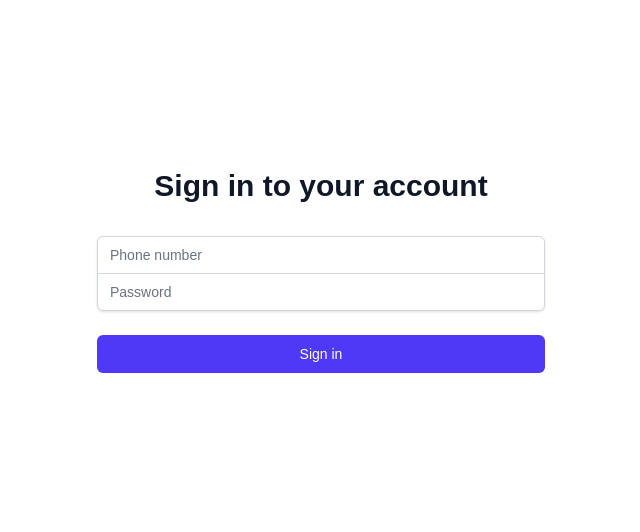
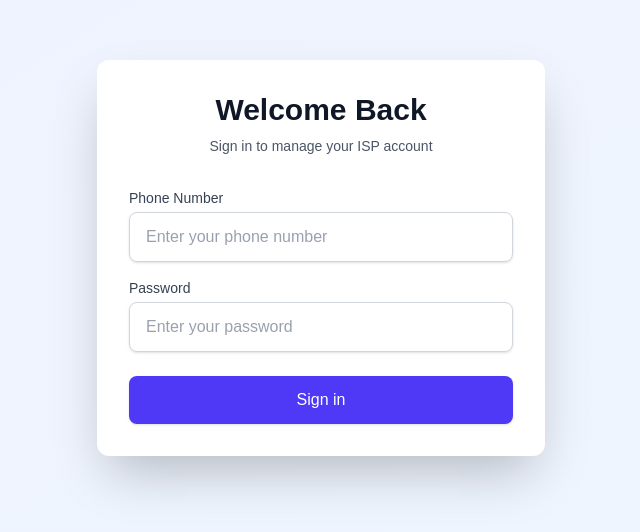
Before and after one commit to kamrul-pu/billing-frontend, a Next.js app: page /login in a window 1280 px wide. Shown: the part 142-674 px from the top of the page, without its empty margins (319-959 px from the left). Built offline with nearby package versions, Linux system fonts and the light colour scheme; no server answers.

Commit message:
Dashboard fixed

```diff
--- a/app/dashboard/page.tsx
+++ b/app/dashboard/page.tsx
@@ -1,3 +1,5 @@
+'use client';
+
 import { useEffect, useState } from 'react'
 import { customerService, packageService, paymentService } from '@/lib/api-services'
 import Layout from '@/components/layout/Layout'
--- a/app/login/page.tsx
+++ b/app/login/page.tsx
@@ -1,5 +1,7 @@
+'use client';
+
 import { useState } from 'react'
-import { useRouter } from 'next/router'
+import { useRouter } from 'next/navigation'
 import { useForm } from 'react-hook-form'
 import { authService } from '@/lib/api-services'
 
@@ -23,47 +25,54 @@ export default function LoginPage() {
   }
 
   return (
-    <div className="min-h-screen flex items-center justify-center py-12 px-4 sm:px-6 lg:px-8">
-      <div className="max-w-md w-full space-y-8">
-        <div>
-          <h2 className="mt-6 text-center text-3xl font-extrabold text-gray-900">
-            Sign in to your account
+    <div className="min-h-screen flex items-center justify-center bg-gradient-to-br from-indigo-50 to-blue-50 py-12 px-4 sm:px-6 lg:px-8">
+      <div className="max-w-md w-full bg-white rounded-xl shadow-2xl p-8 space-y-8">
+        <div className="text-center">
+          <h2 className="text-3xl font-extrabold text-gray-900">
+            Welcome Back
           </h2>
+          <p className="mt-2 text-sm text-gray-600">
+            Sign in to manage your ISP account
+          </p>
         </div>
         <form className="mt-8 space-y-6" onSubmit={handleSubmit(onSubmit)}>
-          <div className="rounded-md shadow-sm -space-y-px">
+          <div className="space-y-4">
             <div>
-              <label htmlFor="phone" className="sr-only">
+              <label htmlFor="phone" className="block text-sm font-medium text-gray-700 mb-1">
                 Phone Number
               </label>
+              <div className="relative">
                 <input
-                {...register('phone', { required: 'Phone is required' })}
+                  {...register('phone', { required: 'Phone number is required' })}
                   type="text"
-                className="appearance-none rounded-none relative block w-full px-3 py-2 border border-gray-300 placeholder-gray-500 text-gray-900 rounded-t-md focus:outline-none focus:ring-indigo-500 focus:border-indigo-500 focus:z-10 sm:text-sm"
-                placeholder="Phone number"
+                  className="block w-full px-4 py-3 rounded-lg border border-gray-300 shadow-sm text-gray-900 placeholder-gray-400 focus:ring-2 focus:ring-indigo-500 focus:border-transparent"
+                  placeholder="Enter your phone number"
                 />
                 {errors.phone && (
                   <p className="mt-1 text-sm text-red-600">{errors.phone.message}</p>
                 )}
               </div>
+            </div>
             <div>
-              <label htmlFor="password" className="sr-only">
+              <label htmlFor="password" className="block text-sm font-medium text-gray-700 mb-1">
                 Password
               </label>
+              <div className="relative">
                 <input
                   {...register('password', { required: 'Password is required' })}
                   type="password"
-                className="appearance-none rounded-none relative block w-full px-3 py-2 border border-gray-300 placeholder-gray-500 text-gray-900 rounded-b-md focus:outline-none focus:ring-indigo-500 focus:border-indigo-500 focus:z-10 sm:text-sm"
-                placeholder="Password"
+                  className="block w-full px-4 py-3 rounded-lg border border-gray-300 shadow-sm text-gray-900 placeholder-gray-400 focus:ring-2 focus:ring-indigo-500 focus:border-transparent"
+                  placeholder="Enter your password"
                 />
                 {errors.password && (
                   <p className="mt-1 text-sm text-red-600">{errors.password.message}</p>
                 )}
               </div>
             </div>
+          </div>
 
           {error && (
-            <div className="text-sm text-red-600 text-center">
+            <div className="p-3 rounded-lg bg-red-50 text-sm text-red-600 text-center">
               {error}
             </div>
           )}
@@ -72,9 +81,19 @@ export default function LoginPage() {
             <button
               type="submit"
               disabled={isSubmitting}
-              className="group relative w-full flex justify-center py-2 px-4 border border-transparent text-sm font-medium rounded-md text-white bg-indigo-600 hover:bg-indigo-700 focus:outline-none focus:ring-2 focus:ring-offset-2 focus:ring-indigo-500 disabled:bg-indigo-400"
+              className="w-full flex justify-center py-3 px-4 rounded-lg text-white bg-indigo-600 hover:bg-indigo-700 focus:outline-none focus:ring-2 focus:ring-offset-2 focus:ring-indigo-500 disabled:bg-indigo-400 transition-colors duration-200 font-medium shadow-sm"
             >
-              {isSubmitting ? 'Signing in...' : 'Sign in'}
+              {isSubmitting ? (
+                <span className="flex items-center space-x-2">
+                  <svg className="animate-spin h-5 w-5" viewBox="0 0 24 24">
+                    <circle className="opacity-25" cx="12" cy="12" r="10" stroke="currentColor" strokeWidth="4" fill="none" />
+                    <path className="opacity-75" fill="currentColor" d="M4 12a8 8 0 018-8V0C5.373 0 0 5.373 0 12h4zm2 5.291A7.962 7.962 0 014 12H0c0 3.042 1.135 5.824 3 7.938l3-2.647z" />
+                  </svg>
+                  <span>Signing in...</span>
+                </span>
+              ) : (
+                'Sign in'
+              )}
             </button>
           </div>
         </form>
--- a/components/layout/Navbar.tsx
+++ b/components/layout/Navbar.tsx
@@ -1,8 +1,10 @@
+'use client';
+
 import { Fragment } from 'react'
 import { Disclosure, Menu, Transition } from '@headlessui/react'
 import { Bars3Icon, XMarkIcon } from '@heroicons/react/24/outline'
 import Link from 'next/link'
-import { useRouter } from 'next/router'
+import { useRouter, usePathname } from 'next/navigation'
 import { authService } from '@/lib/api-services'
 import clsx from 'clsx'
 
@@ -15,6 +17,7 @@ const navigation = [
 
 export default function Navbar() {
   const router = useRouter()
+  const pathname = usePathname()
   const user = authService.getCurrentUser()
 
   const handleLogout = () => {
@@ -41,7 +44,7 @@ export default function Navbar() {
                         key={item.name}
                         href={item.href}
                         className={clsx(
-                          router.pathname === item.href
+                          pathname === item.href
                             ? 'bg-gray-900 text-white'
                             : 'text-gray-300 hover:bg-gray-700 hover:text-white',
                           'rounded-md px-3 py-2 text-sm font-medium'
@@ -125,7 +128,7 @@ export default function Navbar() {
                   key={item.name}
                   href={item.href}
                   className={clsx(
-                    router.pathname === item.href
+                    pathname === item.href
                       ? 'bg-gray-900 text-white'
                       : 'text-gray-300 hover:bg-gray-700 hover:text-white',
                     'block rounded-md px-3 py-2 text-base font-medium'
```
Lines whose indentation alone changed are shown as unchanged.
